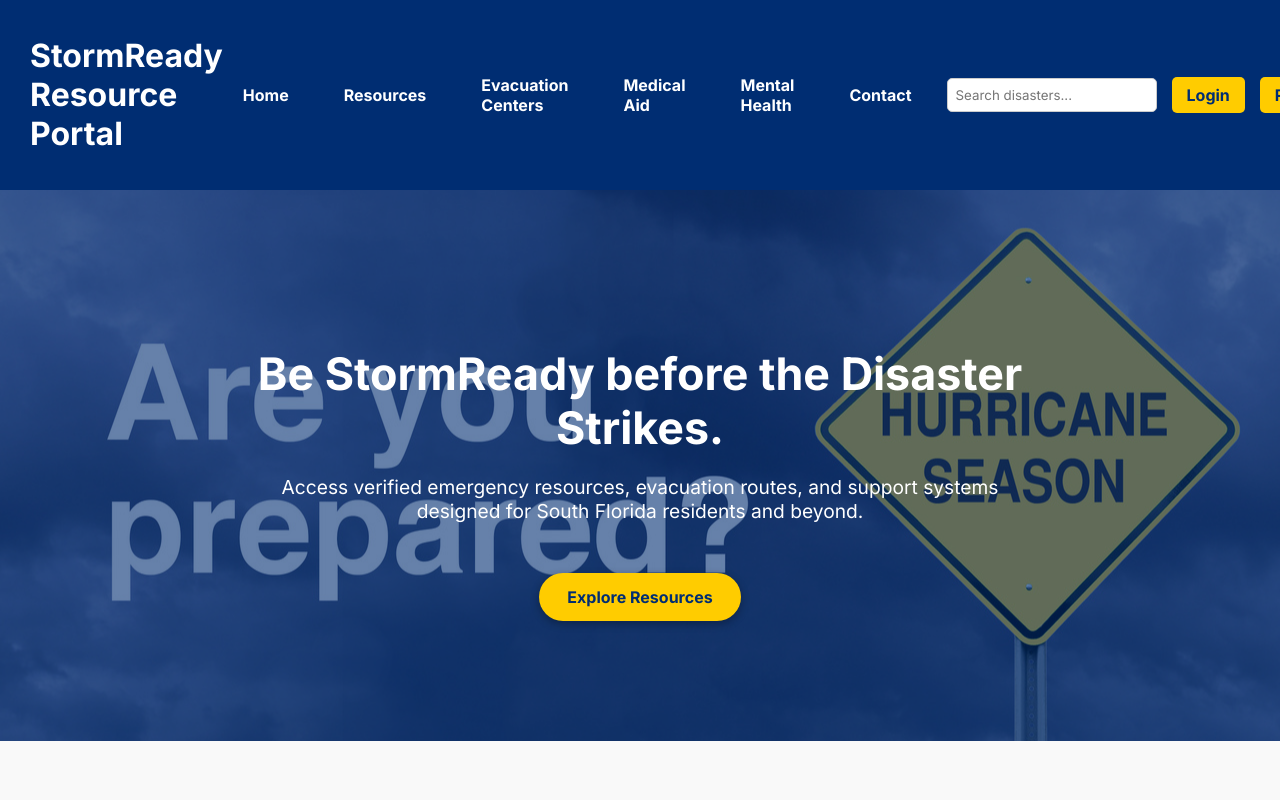
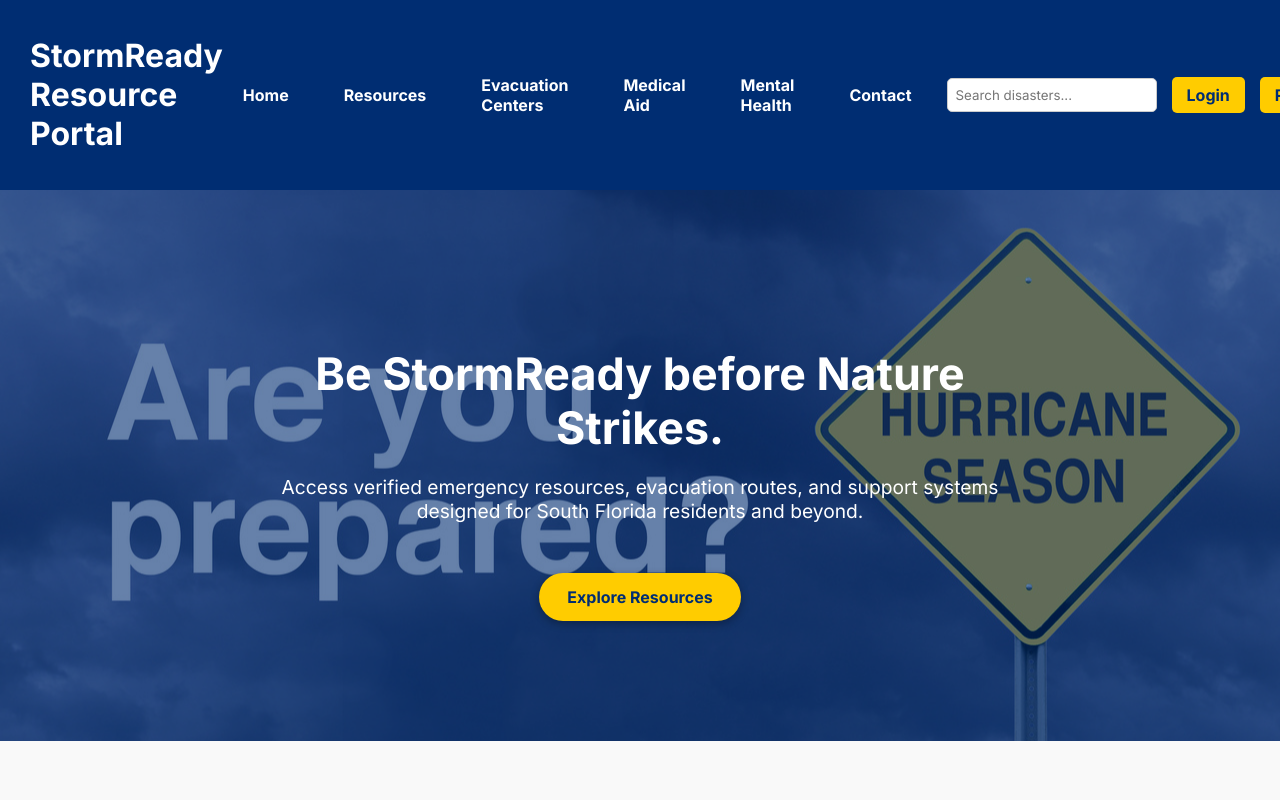
Before and after one commit to amart0513/natural-disaster-hub, a plain HTML site: page main/index.html in a window 1280 px wide. Shown: the top 800 px of the page. Drawn offline with Linux system fonts and the light colour scheme; files whose address does not match are found by name.

Commit message:
updated home page title

```diff
--- a/main/index.html
+++ b/main/index.html
@@ -27,7 +27,7 @@
 
     <section class="hero-home">
         <div class="hero-content">
-          <h1>Be StormReady before the Disaster Strikes.</h1>
+          <h1>Be StormReady before Nature Strikes.</h1>
           <p>Access verified emergency resources, evacuation routes, and support systems designed for South Florida residents and beyond.</p>
           <a href="resources.html" class="cta-button">Explore Resources</a>
         </div>
```
